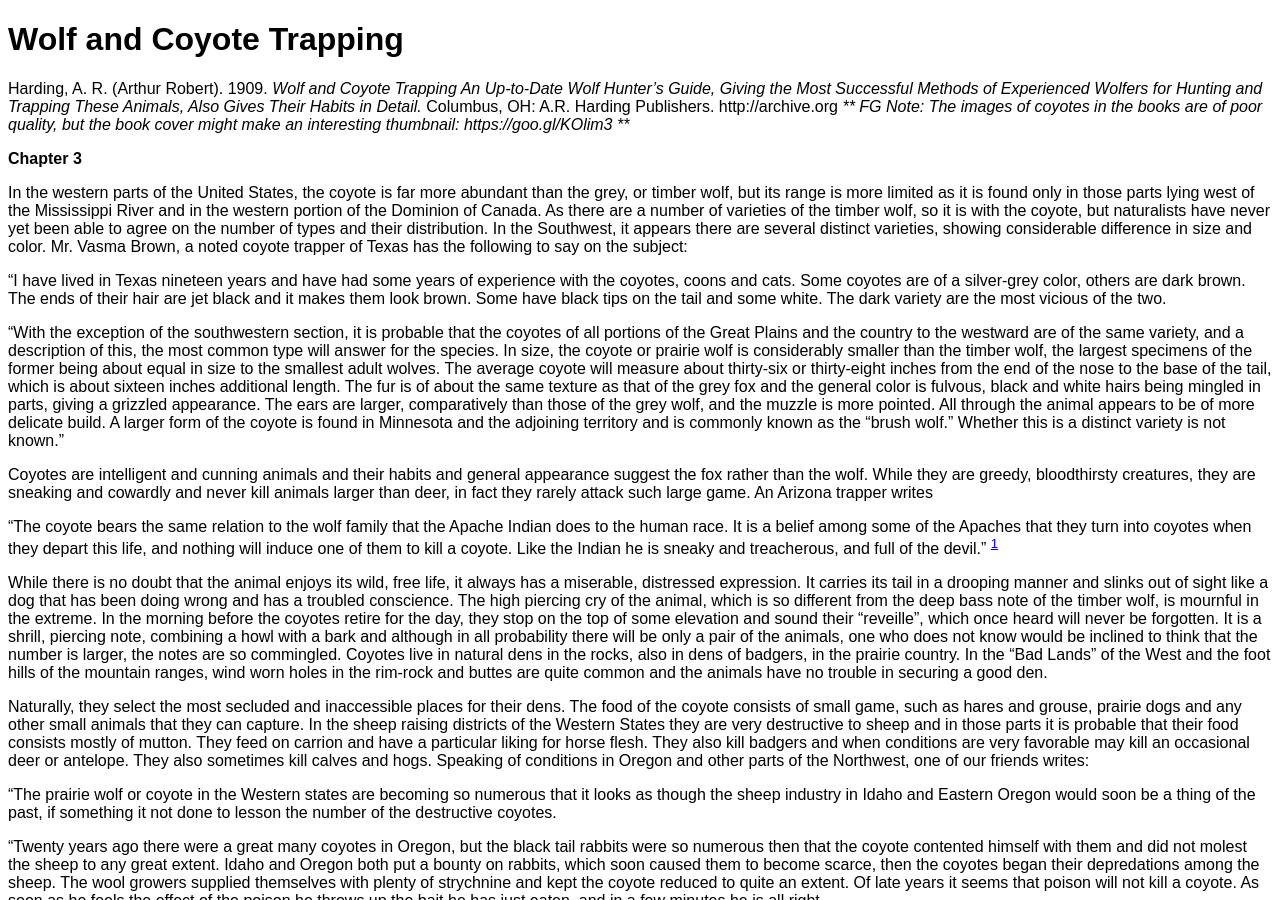
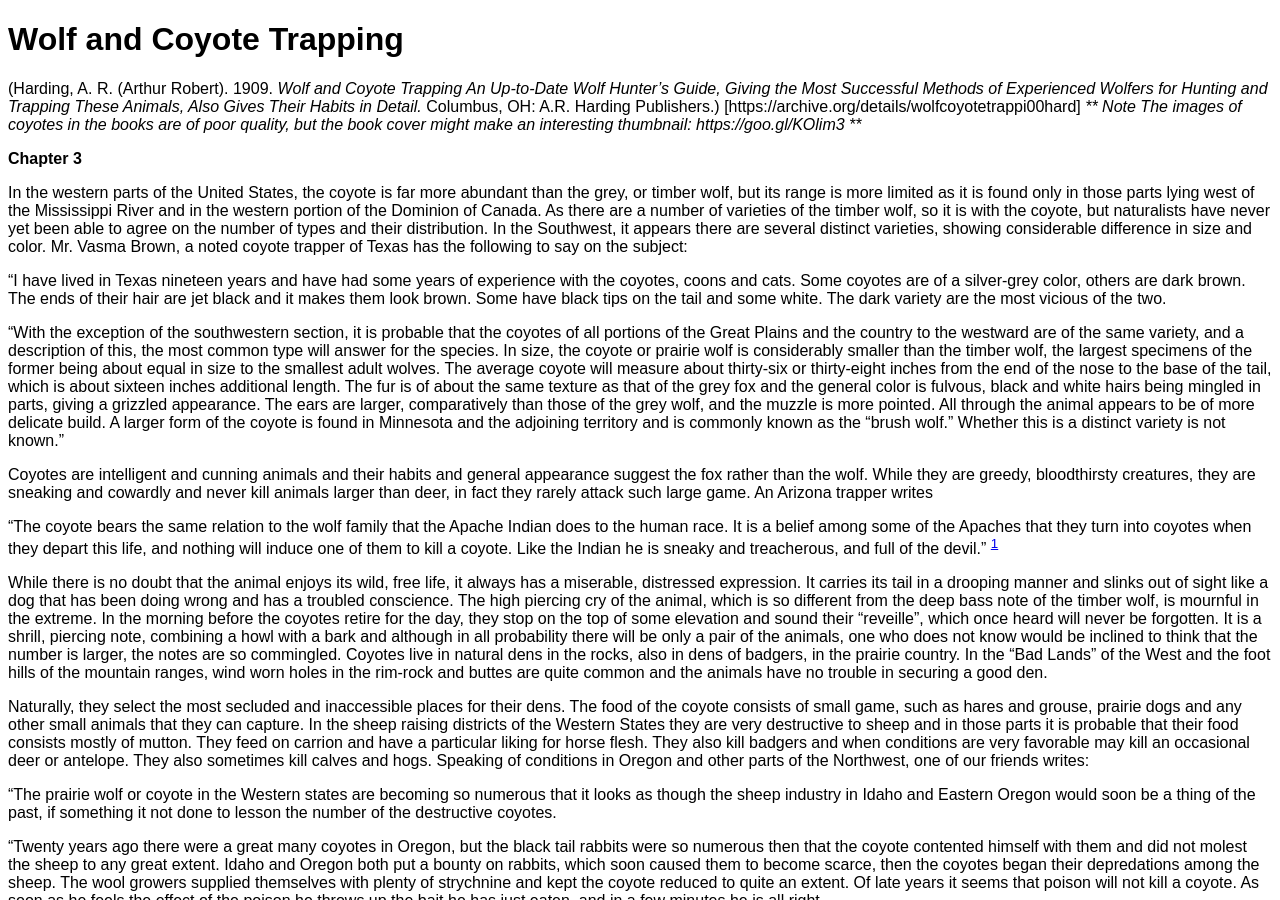
Before and after one commit to hofstra/coyote, a Jekyll site: the page built from _build/sources/_posts/2015-08-04-harding-wolf-coyote-trapping.md, in a window 1280 px wide and 900 px high. Built offline with Jekyll 4.4.1, drawn with Linux system fonts in a browser that asks for light colours; some of the changed lines change nothing that is shown.

Commit message:
Update 2015-08-04-harding-wolf-coyote-trapping.md

```diff
--- a/_build/sources/_posts/2015-08-04-harding-wolf-coyote-trapping.md
+++ b/_build/sources/_posts/2015-08-04-harding-wolf-coyote-trapping.md
@@ -6,13 +6,15 @@
 source: Internet Archive
 type: text
 tags:
-- Trickster
-- Women and Coyote
+- Coyote and conflicts with ranching
+- Pelt
+- Pest
+- Poison
 ---
 
-Harding, A. R. (Arthur Robert). 1909. *Wolf and Coyote Trapping An Up-to-Date Wolf Hunter’s Guide, Giving the Most Successful Methods of Experienced Wolfers for Hunting and Trapping These Animals, Also Gives Their Habits in Detail.* Columbus, OH: A.R. Harding Publishers. http://archive.org
+(Harding, A. R. (Arthur Robert). 1909. *Wolf and Coyote Trapping An Up-to-Date Wolf Hunter’s Guide, Giving the Most Successful Methods of Experienced Wolfers for Hunting and Trapping These Animals, Also Gives Their Habits in Detail.* Columbus, OH: A.R. Harding Publishers.) [https://archive.org/details/wolfcoyotetrappi00hard]
 ***
-FG Note:
+Note
 The images of coyotes in the books are of poor quality, but the book cover might make an interesting thumbnail:  https://goo.gl/KOlim3
 ***
 
```
